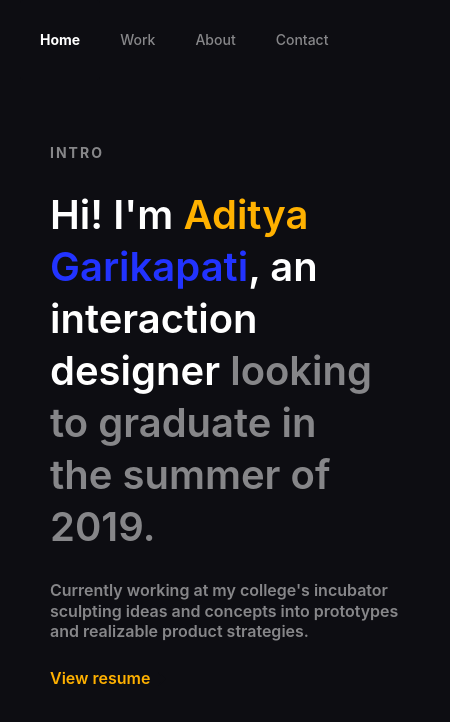
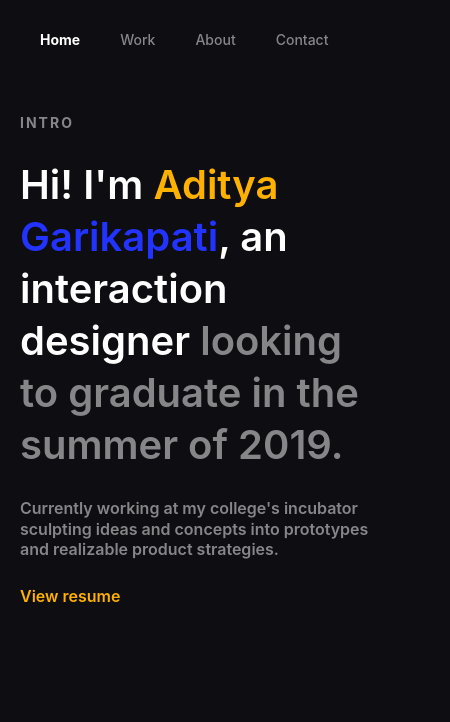
Before and after one commit to adizerog66/aditya-portfolio, a Gatsby site: page / in a window 390 px wide. Shown: the whole page, 450 px wide, since content can reach past the window. Built offline with nearby package versions, Linux system fonts and the light colour scheme; Gatsby itself is replaced by a stand-in of ours.

Commit message:
Basic Fixes

```diff
--- a/src/components/layout.css
+++ b/src/components/layout.css
@@ -58,6 +58,7 @@ p{
   }
 
   .heroGroup{
+    overflow-wrap:normal;
     margin: auto;
     max-width: 450px;
     min-width:450px;
@@ -126,7 +127,7 @@ a{
 
   }
 
-  @media screen and (max-width: 450px) {
+  @media screen and (max-width: 600px) {
     .side-nav {
       width: 100%;
       padding-top: 0px;
@@ -138,7 +139,8 @@ a{
       width: auto;}
 
     .heroGroup{
-     padding: 50px;
-     min-width: 350px;
+     overflow-wrap:normal;
+     padding: 20px;
+     min-width: 300px;
    }
   }
--- a/src/pages/index.js
+++ b/src/pages/index.js
@@ -20,7 +20,7 @@ const IndexPage = () => (
       <div className="Hero">
       <div className="heroGroup">
       <p class="kerned grey"> intro </p>
-      <h1> Hi! I'm <span class="yellow">Aditya</span> <span class="blue">Garikapati</span>, an interaction designer <span class="grey">looking to graduate in <br></br>the summer of 2019. </span></h1>
+      <h1> Hi! I'm <span class="yellow">Aditya</span> <span class="blue">Garikapati</span>, an interaction designer <span class="grey">looking to graduate in the summer of 2019. </span></h1>
       <p class="small grey"> Currently working at my college's incubator sculpting ideas and concepts into prototypes and realizable product strategies. </p>
       <Link to="/page-2/">View resume <i class="right"></i> </Link>
 
```
